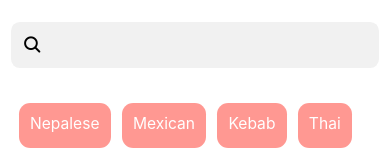
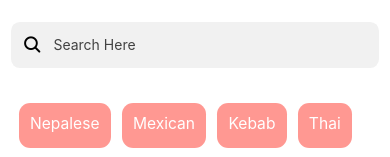
Before and after one commit to mahmoud8899/lattspis, a React Native app: screen /search in a window 390 px wide. Shown: the top 157 px of the page. Built offline with nearby package versions, Linux system fonts and the light colour scheme.

Commit message:
add language to search screen

```diff
--- a/src/Components/SearchInput/SearchInput.js
+++ b/src/Components/SearchInput/SearchInput.js
@@ -1,14 +1,20 @@
-import React from 'react'
-import { View} from 'react-native'
+import React, { useContext } from 'react'
+import { View } from 'react-native'
 import Styles from './Styles'
 import Icon from 'react-native-vector-icons/Ionicons'
 import InputScreen from '../../Components/InputScreen/InputScreen'
+import SearchLang from '../../Language/Search'
+import { ChoseLanguageDatilas } from '../UseContext/ChoseLanguage'
+
 export default function SearchScreen() {
+   const { Language } = useContext(ChoseLanguageDatilas)
+
    return (
-      <View >
+      <View>
          <InputScreen
             StyleContainer={Styles.searchSection}
             StyleInput={Styles.input}
+            placeholder={SearchLang.placeholder[Language]}
             IconName={
                <Icon
                   style={Styles.searchIcon}
@@ -22,9 +28,8 @@ export default function SearchScreen() {
    )
 }
 
-
-
-{/* <Icon
+{
+   /* <Icon
 style={Styles.searchIcon}
 name="ios-search"
 size={20}
@@ -34,4 +39,5 @@ color="#000"
 style={Styles.input}
 placeholder="Search Near Uppsala"
 underlineColorAndroid="transparent"
-/> */}
+/> */
+}
--- a/src/Components/UseContext/ChoseLanguage.js
+++ b/src/Components/UseContext/ChoseLanguage.js
@@ -16,7 +16,7 @@ export default function ChoseLanguage({ children }) {
             setLanguage(val === 'ENLang' ? 'EN' : 'SW')
          })
       })()
-   }, [])
+   }, [Language])
 
    return (
       <ChoseLanguageDatilas.Provider value={{ Language, setLanguage }}>
--- /dev/null
+++ b/src/Language/Search.js
@@ -0,0 +1,8 @@
+const Lang = {
+   placeholder: {
+      EN: 'Search Here',
+      SW: 'Sök här',
+   },
+}
+
+export default Lang
```
